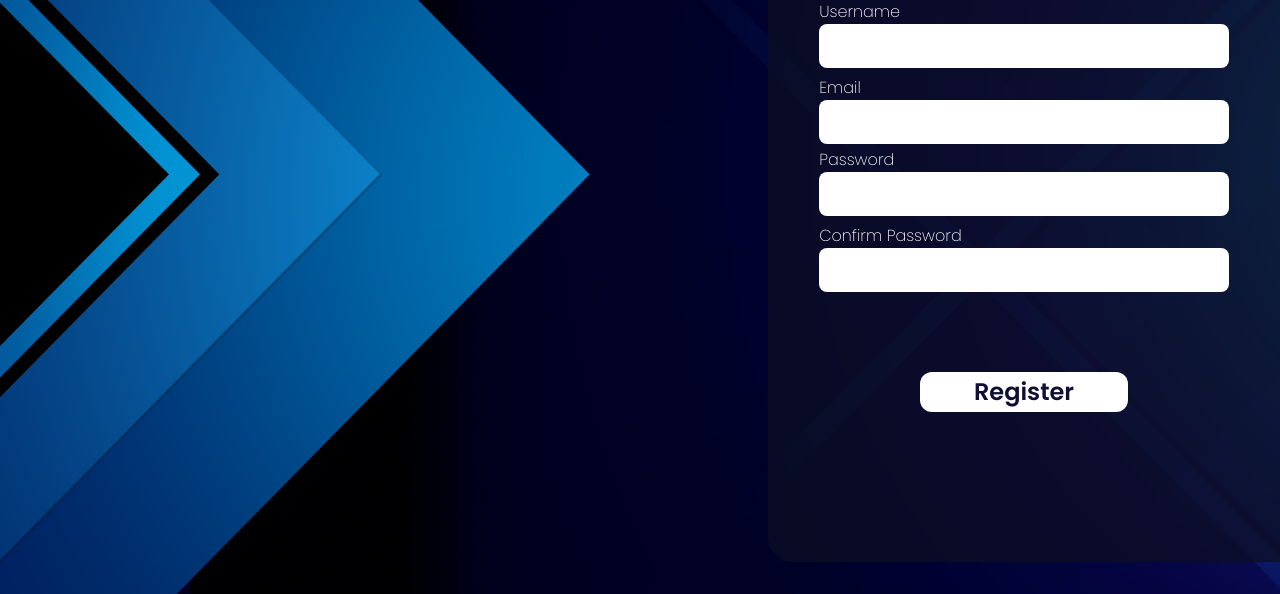
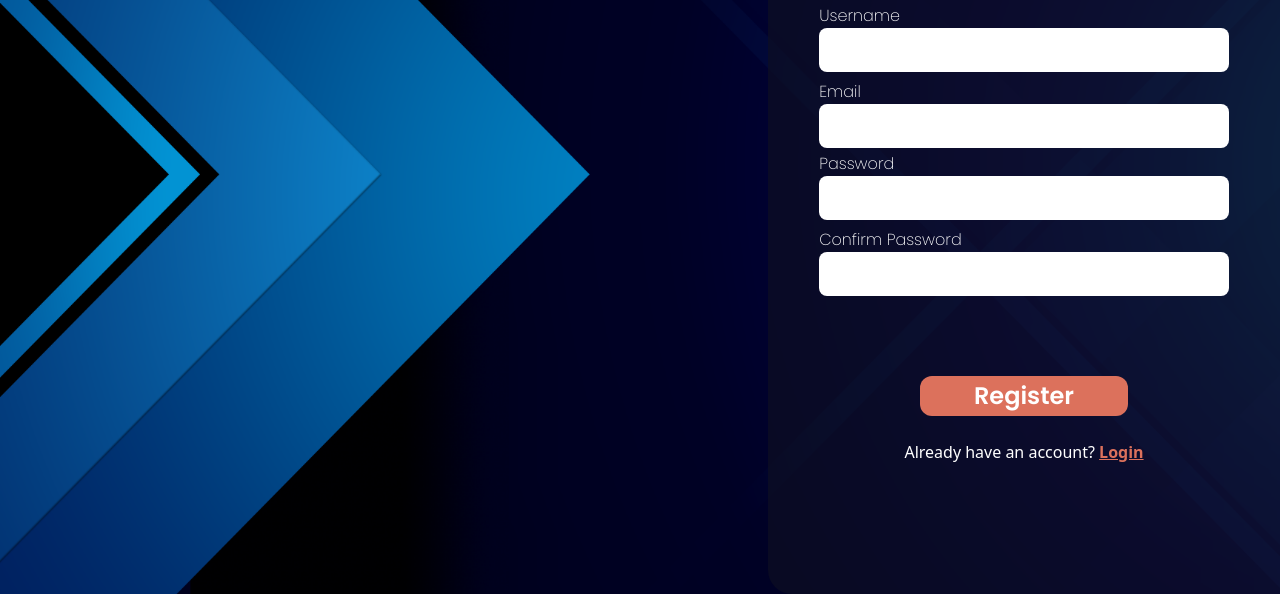
Before and after one commit to philipangeloang/bdls, a website: page register.html in a window 1280 px wide. Shown: the part 206-800 px from the top of the page. Drawn offline with Linux system fonts and the light colour scheme.

Commit message:
Final changes

```diff
--- a/register.html
+++ b/register.html
@@ -20,7 +20,7 @@
 <body>
 
     <!-- Main Container -->
-    <div class="bg-main-bg bg-cover h-screen relative overflow-hidden">
+    <div class="bg-main-bg bg-cover h-screen flex justify-end h-desktop">
 
         <!-- Logo Container (Absolute) -->
         <div class="flex justify-between absolute w-full font-montserrat tracking-wide z-10 p-8">
@@ -32,7 +32,8 @@
         </div>
 
         <!-- Login Container (Low Opacity) -->
-        <div class="bg-main-low-opacity flex flex-col justify-center h-[48rem] absolute w-full right-0 h-desktop | md:w-[32rem] md:rounded-l-3xl">
+        <div class="bg-main-low-opacity flex flex-col w-full h-desktop | md:justify-center md:w-[32rem] md:rounded-l-3xl">
+            <div class="flex flex-col relative top-32 | md:top-0">
                 <span class="font-montserrat mx-auto text-3xl font-semibold mb-5">REGISTRATION</span>
                 <form action="" class="w-4/5 mx-auto">
                     <div class="w-full font-extralight font-poppins">
@@ -46,9 +47,14 @@
                         <input class="w-full h-11 rounded-lg border-0 p-3 mb-20 text-black font-light" type="password" required><br>
                     </div>
 
+                    <button type="submit" class="rounded-xl border-0 block h-10 w-52 bg-main-red text-white text-2xl mx-auto font-semibold font-poppins hover:bg-white hover:text-main-red">Register</button>
+                </form>
 
-                <button type="submit" class="rounded-xl border-0 block h-10 w-52 bg-white text-main-dark-blue text-2xl mx-auto font-semibold font-poppins hover:bg-main-dark-blue hover:text-white">Register</button>
-            </form>
+                <div class="mx-auto relative top-6">
+                    <p class="font-light">Already have an account? <a class="text-main-red underline font-semibold" href="index.html">Login</a></p>
+                </div>
+            </div>
+
         </div>
     </div>
 
```
Also changed, not shown: index.html (+2 -2 lines), sregister.html (+6 -5 lines), public/output.css. Lines whose indentation alone changed are shown as unchanged.
